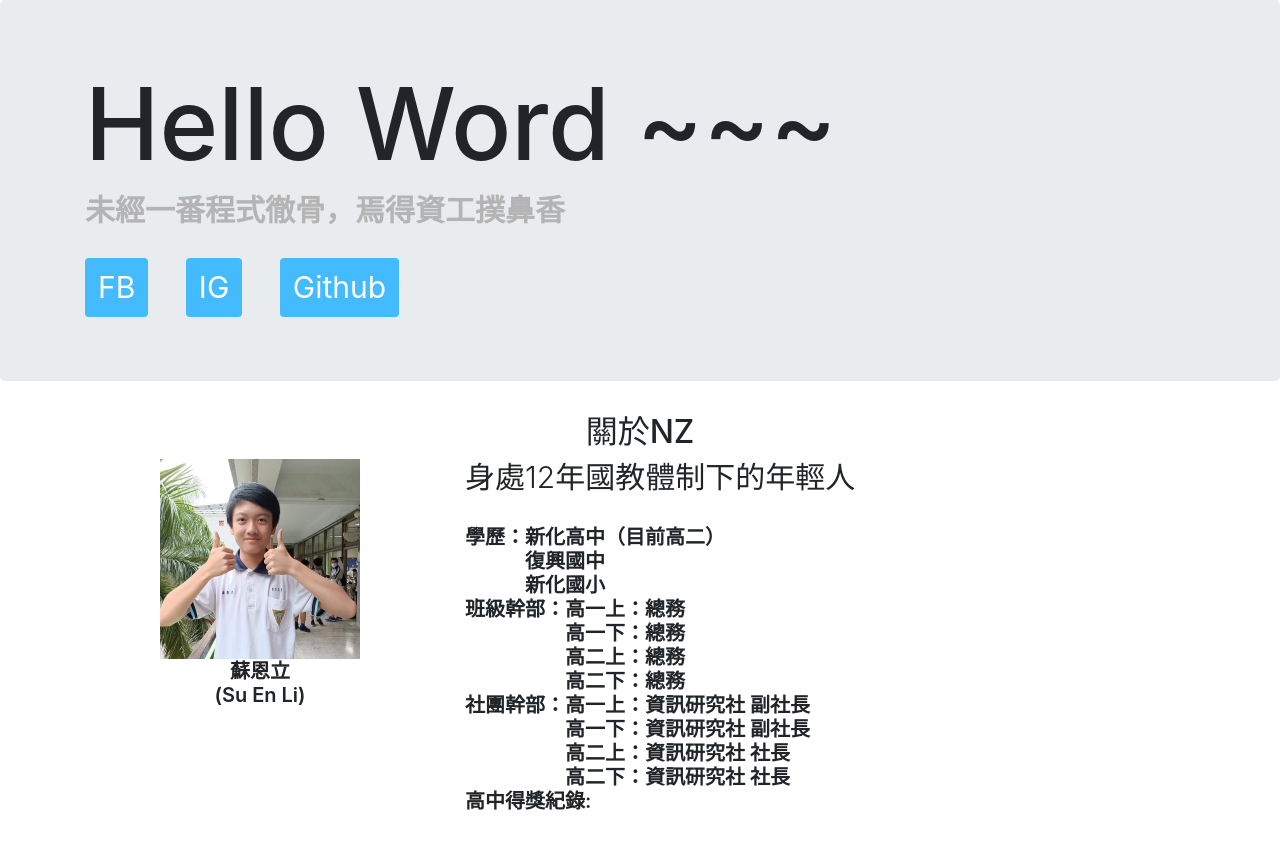
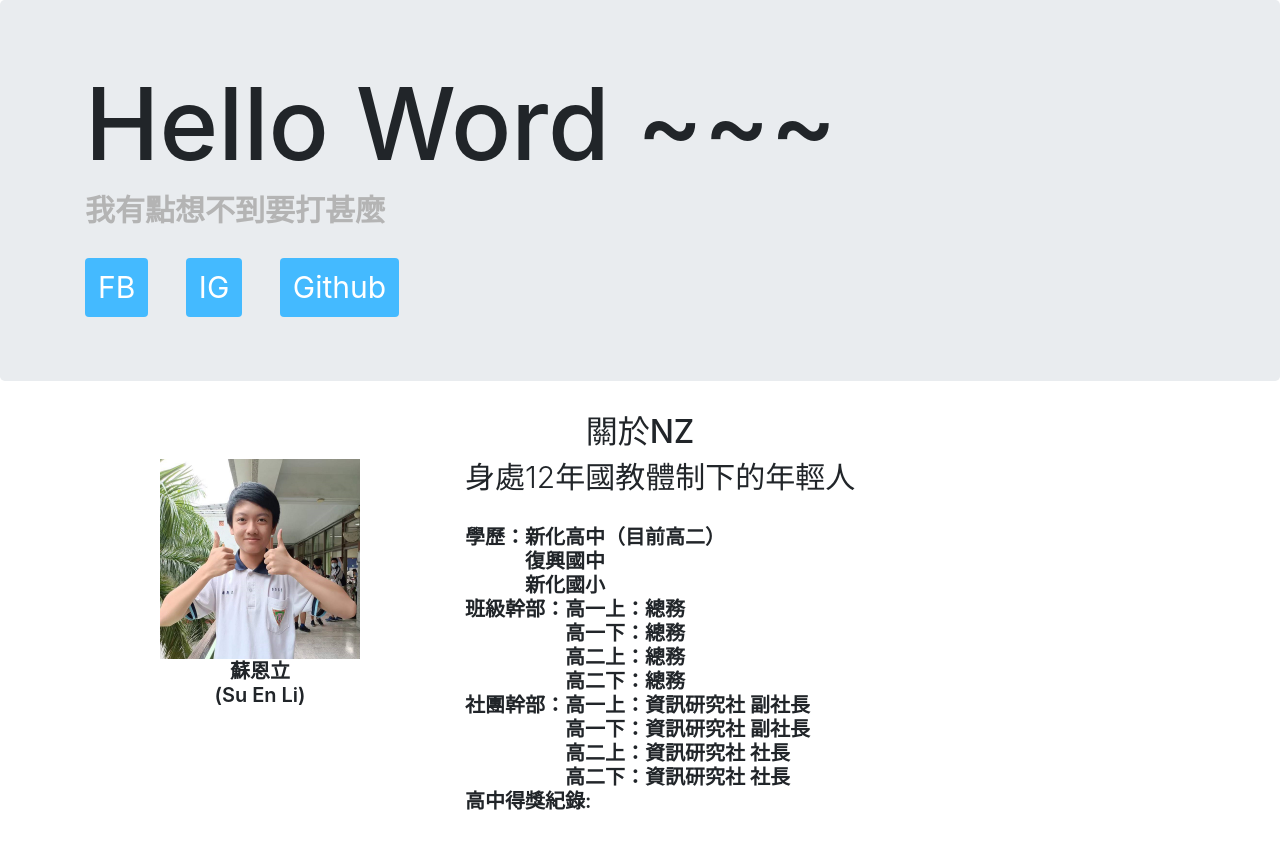
Before and after one commit to NZhahaha/NZ-Web, a plain HTML site: page Index.html in a window 1280 px wide. Drawn offline with nearby package versions, Linux system fonts and the light colour scheme.

Commit message:
Update Index.html

```diff
--- a/Index.html
+++ b/Index.html
@@ -18,7 +18,7 @@
 
                             <h1 style="font-size: 100" >Hello Word ~~~</h1>
 
-                            <h3 style="font-size: 30; margin-bottom: 30; font-weight: 600;color:#b4b4b4">未經一番程式徹骨，焉得資工撲鼻香</h3>
+                            <h3 style="font-size: 30; margin-bottom: 30; font-weight: 600;color:#b4b4b4">我有點想不到要打甚麼</h3>
 
                             <a class="btn"  href="https://www.facebook.com/profile.php?id=100000469883991" target="_blank" style="
                             margin-left: 0px;
```
